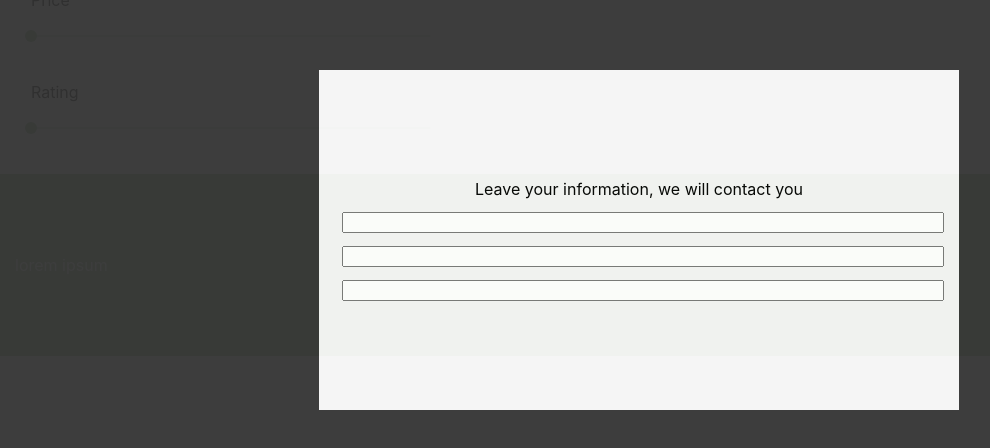
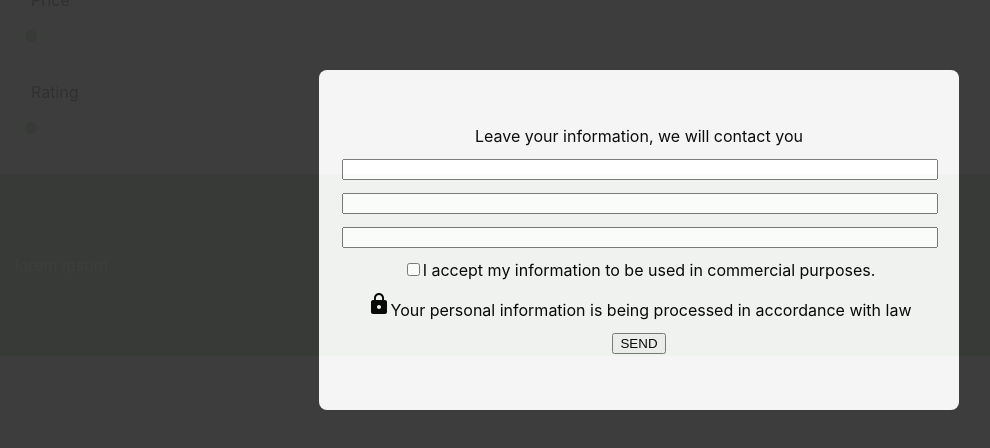
Before and after one commit to ogunakar9/baby-store, a React (Create React App) app: page / in a window 1280 px wide. Both pictures are taken after a click on the button "Contact us". Shown: the part 160-608 px from the top of the page, without its empty margins (1-991 px from the left). Built offline with nearby package versions, Linux system fonts and the light colour scheme; no server answers.

Commit message:
feat: add form html elements

```diff
--- a/src/components/ContactForm/index.tsx
+++ b/src/components/ContactForm/index.tsx
@@ -1,6 +1,7 @@
-import './styles.scss';
 import { IFormProps } from './types';
 import { useEffect } from 'react';
+import LockIcon from '@mui/icons-material/Lock';
+import './styles.scss';
 
 const Form = (props: IFormProps) => {
   const { formRef, setIsVisible } = props;
@@ -34,6 +35,19 @@ const Form = (props: IFormProps) => {
       <div className="form__input">
         <input className="form__input__item" type="text" />
       </div>
+      <div>
+        <input type="checkbox" />
+        <span>I accept my information to be used in commercial purposes.</span>
+      </div>
+      <div>
+        <LockIcon />
+        <span>
+          Your personal information is being processed in accordance with law
+        </span>
+      </div>
+      <div>
+        <button>SEND</button>
+      </div>
     </div>
   );
 };
--- a/src/components/ContactForm/styles.scss
+++ b/src/components/ContactForm/styles.scss
@@ -12,6 +12,7 @@
   width: 600px;
   height: 300px;
   max-width: 100%;
+  border-radius: $spacing-8;
 
   @media screen and (max-width: $small) {
     width: 100%;
@@ -25,7 +26,7 @@
     width: 99%;
 
     &__item {
-      width: 100%;
+      width: 99%;
     }
   }
 }
```
